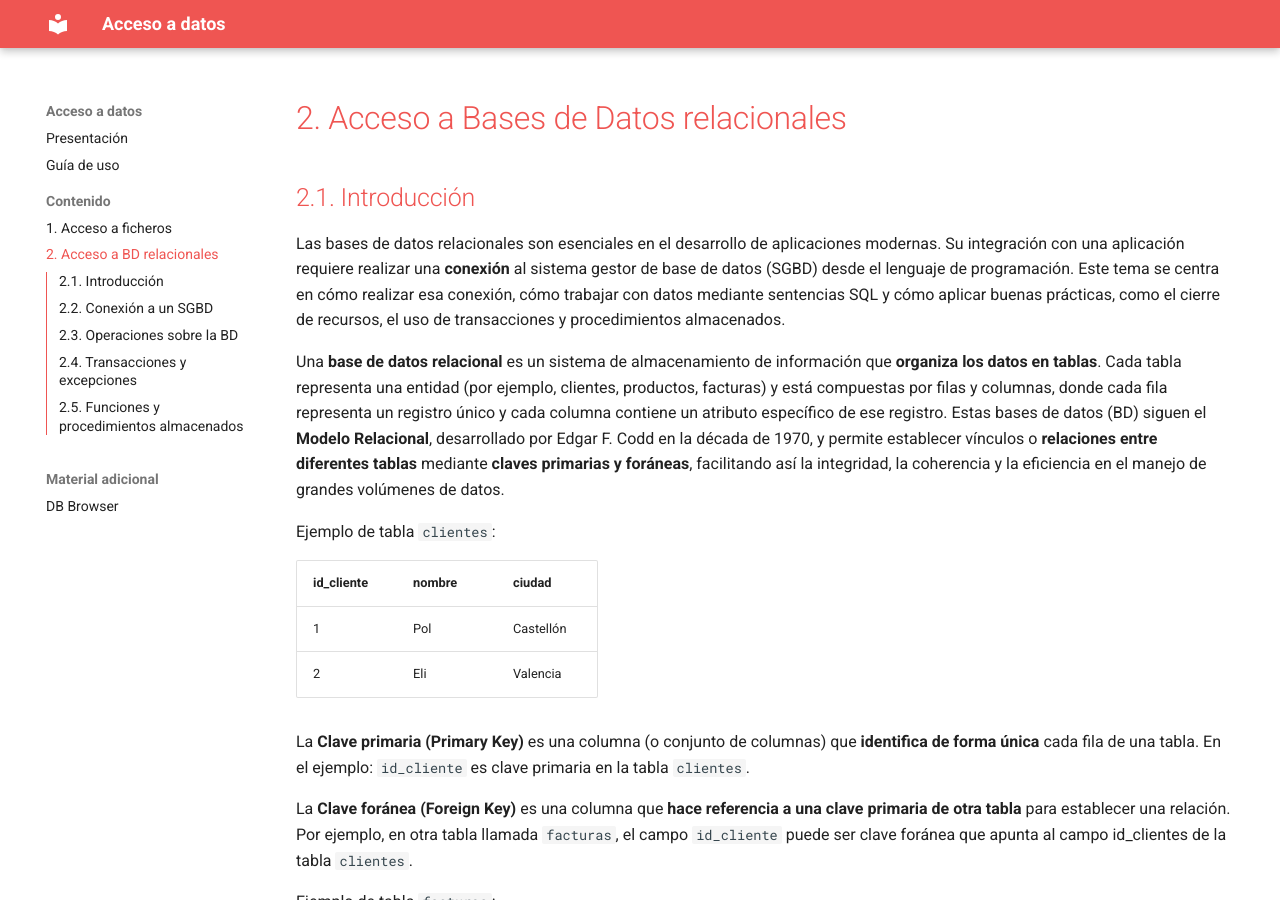
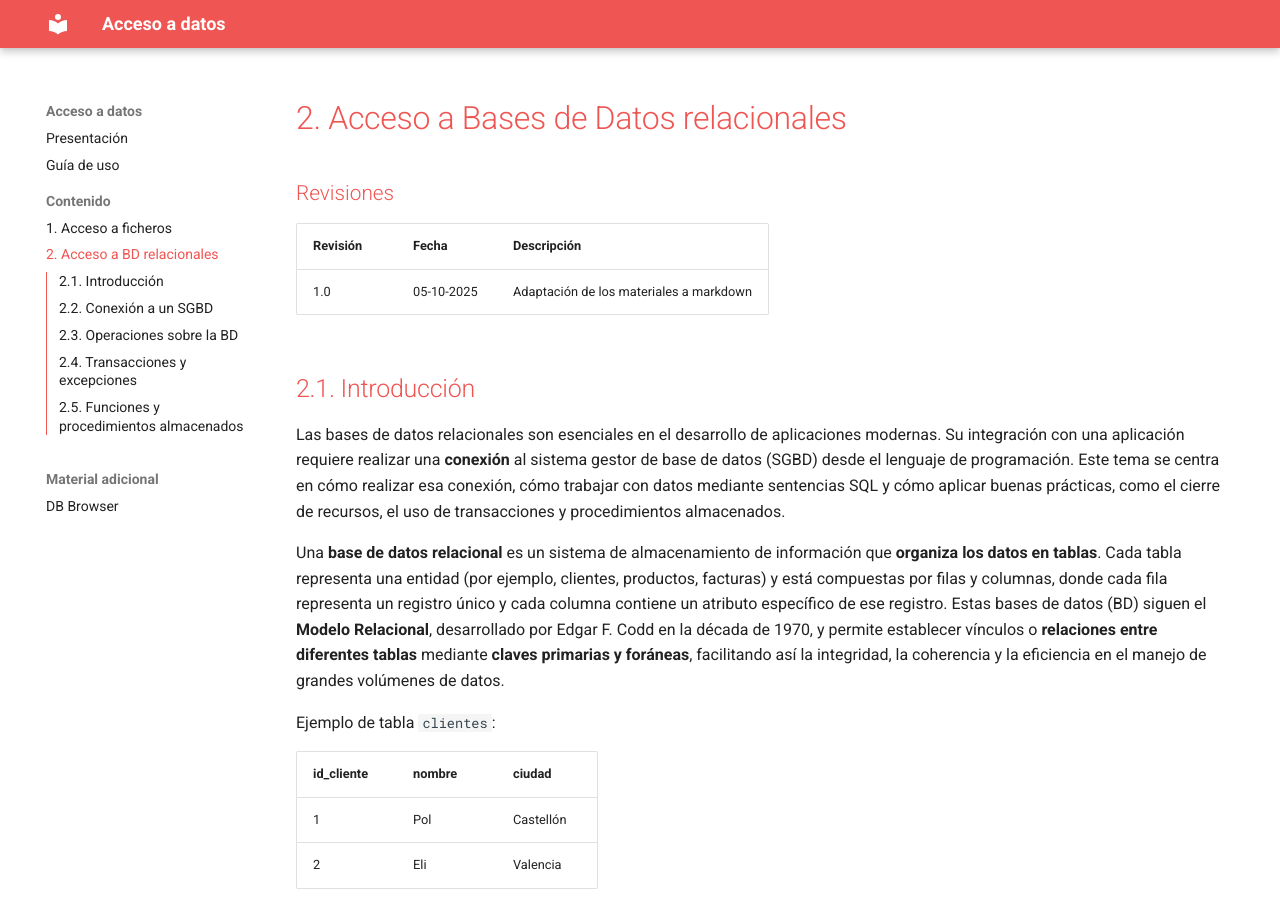
Before and after one commit to bpaterna/acceso_datos, an MkDocs documentation site: the page built from docs/2_BD_relacionales.md, in a window 1280 px wide and 900 px high. Built offline with MkDocs 1.6.1 and Material for MkDocs 9.7.7, drawn with Linux system fonts in a browser that asks for light colours.

Commit message:
Update 2_BD_relacionales.md

```diff
--- a/docs/2_BD_relacionales.md
+++ b/docs/2_BD_relacionales.md
@@ -1,4 +1,11 @@
 # 2. Acceso a Bases de Datos relacionales
+
+<span class="mi_h3">Revisiones</span>
+
+|Revisión | Fecha| Descripción|
+|---------|------|-------------|
+|1.0 | 05-10-2025 | Adaptación de los materiales a markdown|
+
 
 ## 2.1. Introducción
 Las bases de datos relacionales son esenciales en el desarrollo de aplicaciones modernas. Su integración con una aplicación requiere realizar una  **conexión** al sistema gestor de base de datos (SGBD) desde el lenguaje de programación. Este tema se centra en cómo realizar esa conexión, cómo trabajar con datos mediante sentencias SQL y cómo aplicar buenas prácticas, como el cierre de recursos, el uso de transacciones y procedimientos almacenados.
```
